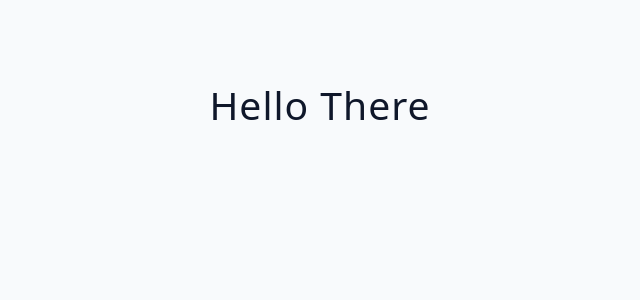
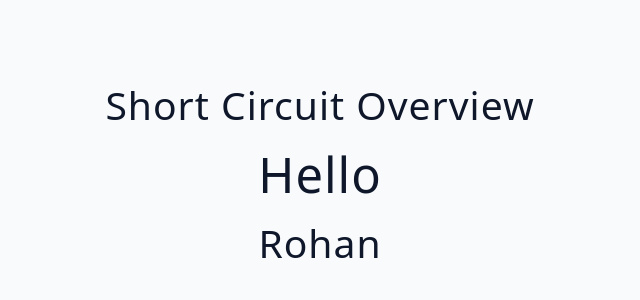
Before and after one commit to rohancs127/React-Concepts, a React (Vite) app in the folder advanced-react/: page / in a window 1280 px wide. Shown: the top 300 px of the page, without its empty margins (320-960 px from the left). Built offline with nearby package versions, Linux system fonts and the light colour scheme.

Commit message:
added short circuit overview code

```diff
--- a/advanced-react/src/App.jsx
+++ b/advanced-react/src/App.jsx
@@ -12,12 +12,13 @@ import FetchData from "./tutorial/02-useEffect/starter/04-fetch-data";
 import MultipleReturnsBasics from "./tutorial/03-conditional-rendering/starter/01-multiple-returns-basics";
 import MultipleReturnsFetchData from "./tutorial/03-conditional-rendering/starter/02-multiple-returns-fetch-data";
 import Example from "./tutorial/03-conditional-rendering/starter/03-hooks-rule";
+import ShortCircuitOverview from "./tutorial/03-conditional-rendering/starter/04-short-circuit-overview";
 
 function App() {
   return (
     <div className='container'>
       {/* <UseStateBasics/> */}
-      <Example/>
+      <ShortCircuitOverview/>
     </div>
   );
 }
--- a/advanced-react/src/tutorial/03-conditional-rendering/starter/04-short-circuit-overview.jsx
+++ b/advanced-react/src/tutorial/03-conditional-rendering/starter/04-short-circuit-overview.jsx
@@ -1,6 +1,17 @@
 import { useState } from 'react';
 
 const ShortCircuitOverview = () => {
-  return <h2>short circuit overview</h2>;
+  const [text, seTtext] = useState('');
+  const [name, setName] = useState('Rohan');
+
+
+
+  return (
+  <section>
+  <h2>short circuit overview</h2>
+  <h1>{text || 'Hello'}</h1>
+  <h2>{name || 'Anonymous'}</h2>
+  </section>
+  );
 };
 export default ShortCircuitOverview;
```
